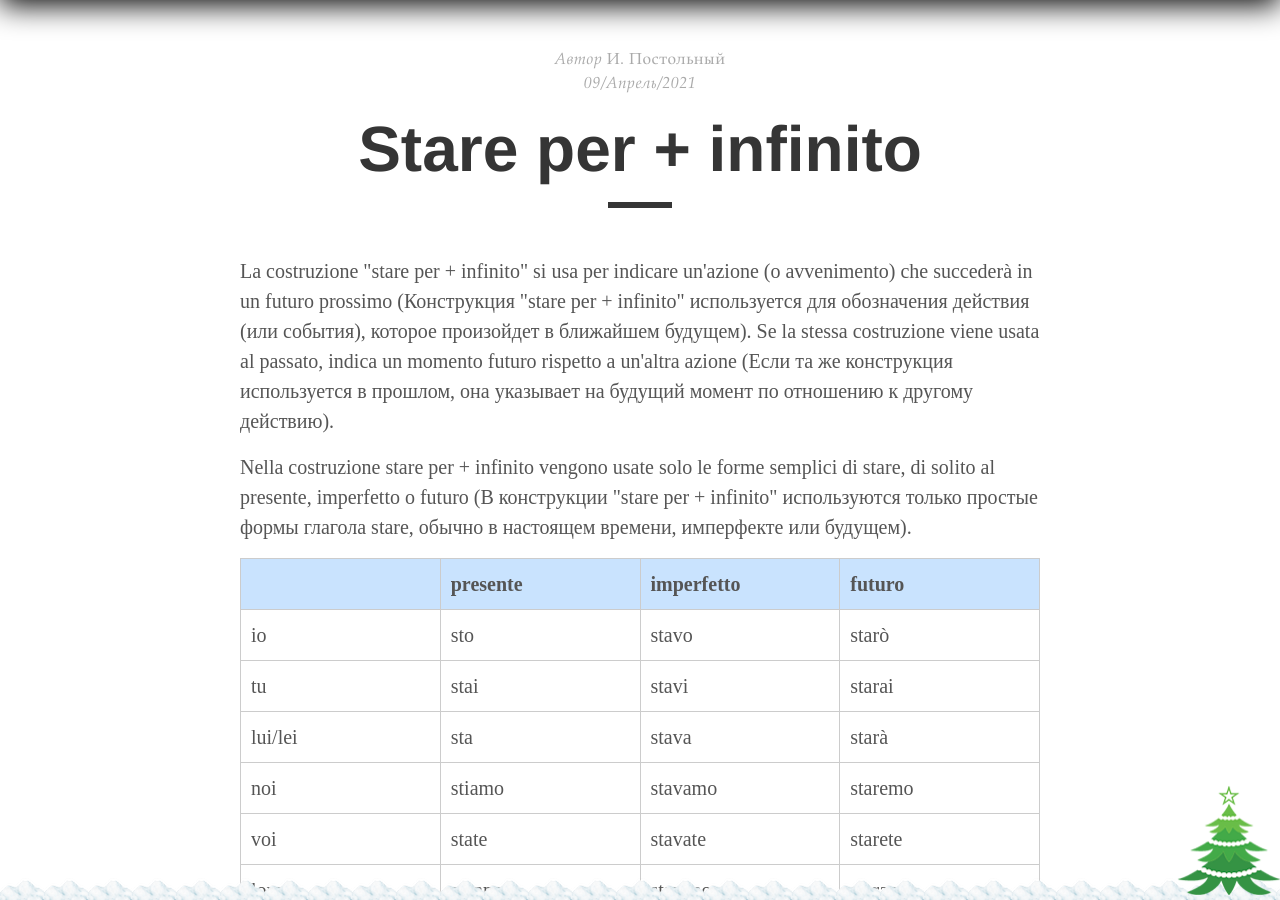
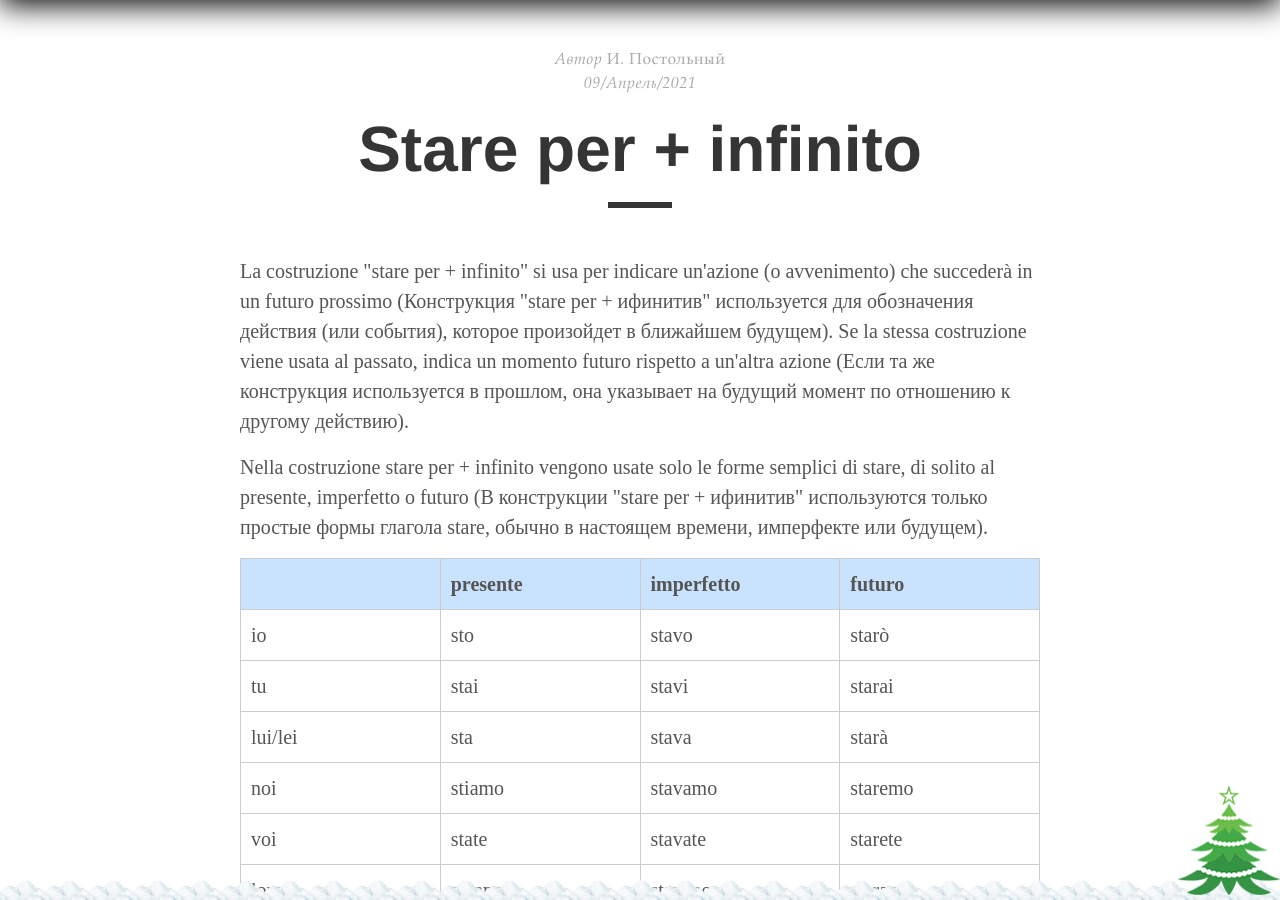
Before and after one commit to postolny/postolny.github.io, a Jekyll site: the page built from _posts/2021-04-09-il-stare-per-infinito.md, in a window 1280 px wide and 900 px high, scrolled down 398 px. Built offline with Jekyll 4.4.1, drawn with Linux system fonts in a browser that asks for light colours.

Commit message:
Add files via upload

```diff
--- a/_posts/2021-04-09-il-stare-per-infinito.md
+++ b/_posts/2021-04-09-il-stare-per-infinito.md
@@ -1,16 +1,16 @@
 ---
 layout: post
 title: "Stare per + infinito"
-description: "La costruzione \"stare per + infinito\" si usa per indicare un'azione (o avvenimento) che succederà in un futuro prossimo (Конструкция \"stare per + infinito\" используется для обозначения действия (или события), которое произойдет в ближайшем будущем)."
+description: "La costruzione \"stare per + infinito\" si usa per indicare un'azione (o avvenimento) che succederà in un futuro prossimo (Конструкция \"stare per + ифинитив\" используется для обозначения действия (или события), которое произойдет в ближайшем будущем)."
 author: "И. Постольный"
 comments: false
 categories:
 tags: Грамматика
 ---
 
-La costruzione "stare per + infinito" si usa per indicare un'azione (o avvenimento) che succederà in un futuro prossimo (Конструкция "stare per + infinito" используется для обозначения действия (или события), которое произойдет в ближайшем будущем). Se la stessa costruzione viene usata al passato, indica un momento futuro rispetto a un'altra azione (Если та же конструкция используется в прошлом, она указывает на будущий момент по отношению к другому действию).
+La costruzione "stare per + infinito" si usa per indicare un'azione (o avvenimento) che succederà in un futuro prossimo (Конструкция "stare per + ифинитив" используется для обозначения действия (или события), которое произойдет в ближайшем будущем). Se la stessa costruzione viene usata al passato, indica un momento futuro rispetto a un'altra azione (Если та же конструкция используется в прошлом, она указывает на будущий момент по отношению к другому действию).
 
-Nella costruzione stare per + infinito vengono usate solo le forme semplici di stare, di solito al presente, imperfetto o futuro (В конструкции "stare per + infinito" используются только простые формы глагола stare, обычно в настоящем времени, имперфекте или будущем).
+Nella costruzione stare per + infinito vengono usate solo le forme semplici di stare, di solito al presente, imperfetto o futuro (В конструкции "stare per + ифинитив" используются только простые формы глагола stare, обычно в настоящем времени, имперфекте или будущем).
 
 | | presente | imperfetto | futuro |
 |--|----------|------------|--------|
```
